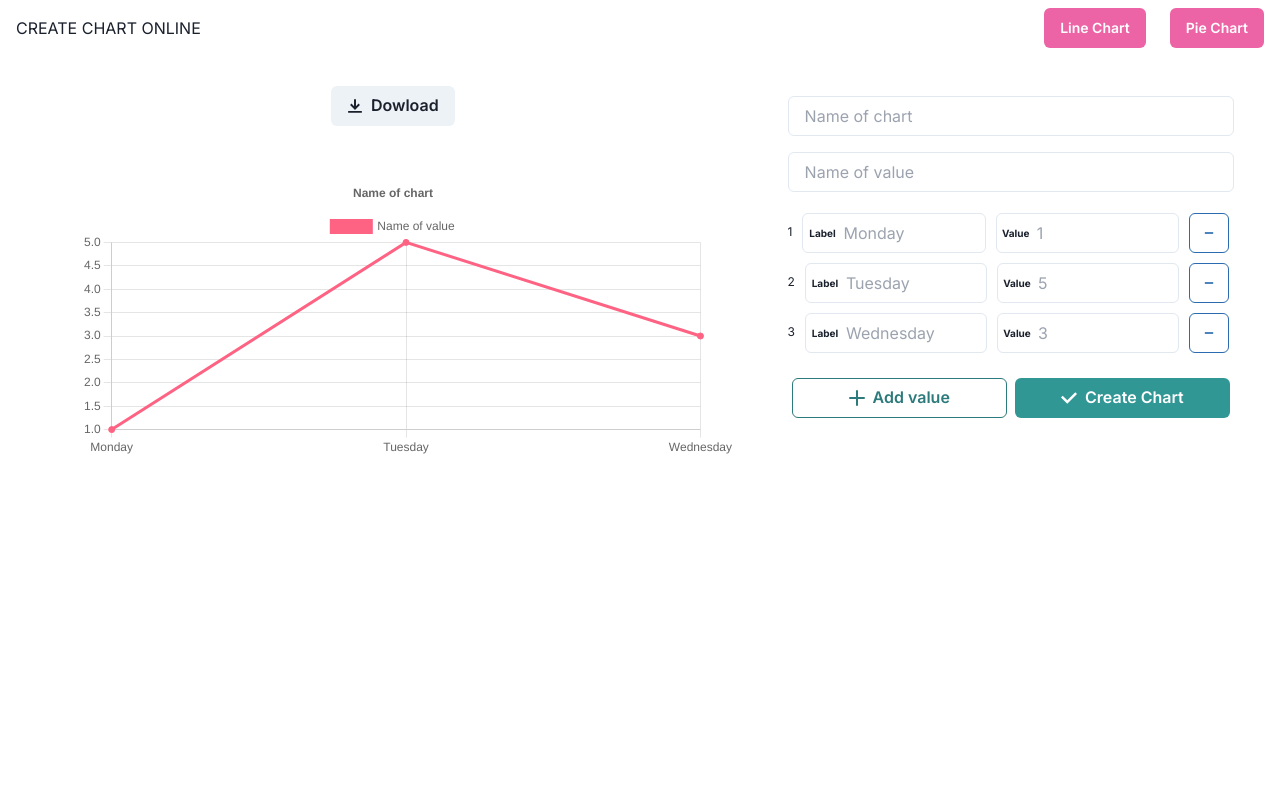
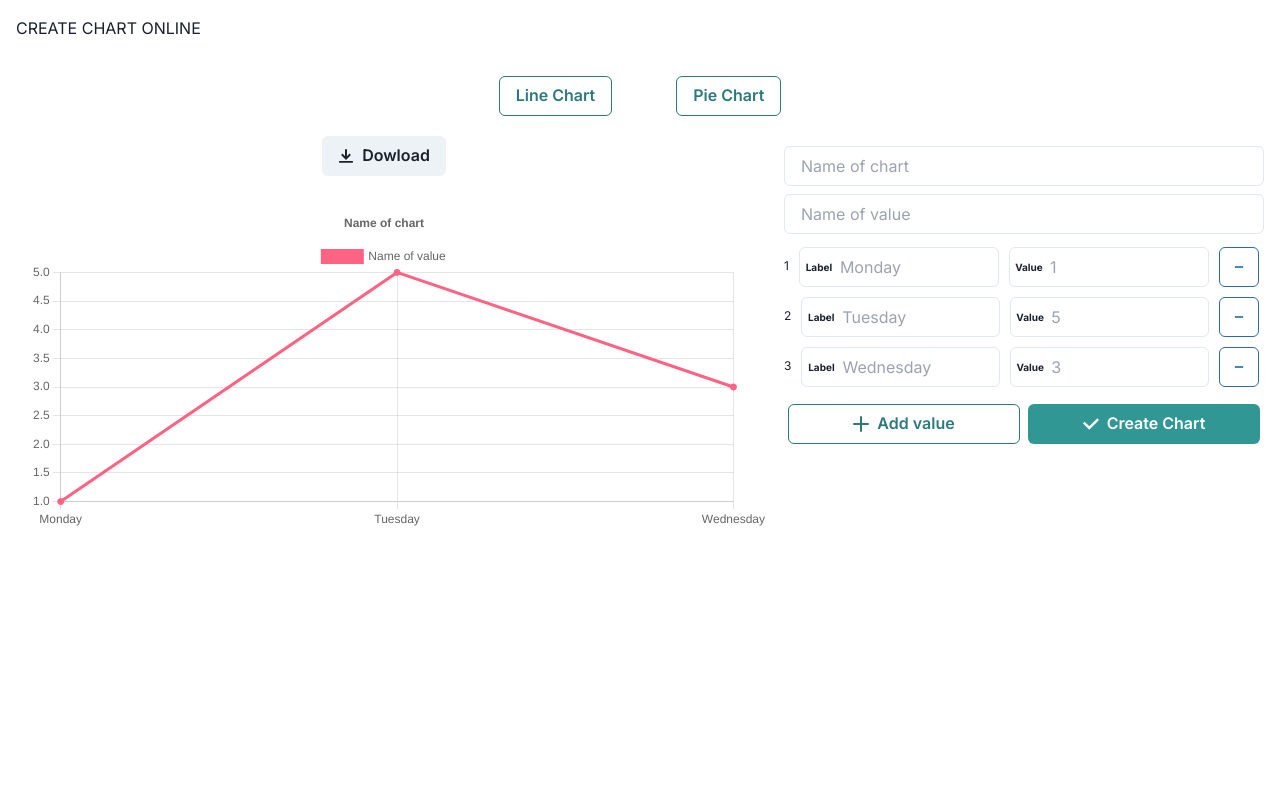
Before and after one commit to longphamit/chart-online, a Next.js app: page /en in a window 1280 px wide. Shown: the top 800 px of the page. Built offline with nearby package versions, Linux system fonts and the light colour scheme.

Commit message:
no message

```diff
--- a/src/app/[locale]/components/FormCreateChart.js
+++ b/src/app/[locale]/components/FormCreateChart.js
@@ -80,7 +80,7 @@ const FormCreateChart = ({showPickColor, showBorder, baseBorderColor, showOneCol
     }, [formCreateChartState.data]);
     return (
         <Container style={{marginTop: 10}}>
-            <Stack spacing={4}>
+            <Stack >
                 <InputGroup>
                     <Input onChange={value => handleNameOfChart(value)}
                            placeholder={t('nameOfChart')}/>
--- a/src/app/[locale]/components/LineChartCSRCpn.js
+++ b/src/app/[locale]/components/LineChartCSRCpn.js
@@ -43,13 +43,13 @@ const LineChartCSRCpn = () => {
     return (
         <>
             <Grid
-                templateRows='repeat(2, 1fr)'
-                templateColumns='repeat(5, 1fr)'
-                gap={4}
+                templateRows={{lg:'repeat(2, 1fr)'}}
+                templateColumns={{lg:'repeat(5, 1fr)'}}
+
             >
                 <GridItem rowSpan={2} colSpan={3}>
                     <DowLoadChart/>
-                    <Center style={{padding: 20}}>
+                    <Center>
                         <Line id="chart"
                               style={{background: "#ffff"}}
                               options={chartState.options}
@@ -59,7 +59,7 @@ const LineChartCSRCpn = () => {
                         />
                     </Center>
                 </GridItem>
-                <GridItem rowSpan={2} colSpan={2}>
+                <GridItem rowSpan={{lg:2}} colSpan={{lg:2,base:3}}>
                     <FormCreateChart baseBorderColor={true} showOneColor={true}/>
                 </GridItem>
             </Grid>
--- a/src/app/[locale]/components/PieChartCSRCpn.js
+++ b/src/app/[locale]/components/PieChartCSRCpn.js
@@ -46,9 +46,8 @@ const PieChartCSRCpn = () => {
 
     return (
         <Grid
-            templateRows='repeat(2, 1fr)'
-            templateColumns='repeat(5, 1fr)'
-            gap={4}
+            templateRows={{lg:'repeat(2, 1fr)'}}
+            templateColumns={{lg:'repeat(5, 1fr)'}}
         >
             <GridItem rowSpan={2} colSpan={3}>
                 <DowLoadChart/>
@@ -62,7 +61,7 @@ const PieChartCSRCpn = () => {
                     />
                 </Center>
             </GridItem>
-            <GridItem rowSpan={2} colSpan={2}>
+            <GridItem rowSpan={{lg:2}} colSpan={{lg:2,base:3}}>
                 <FormCreateChart showPickColor={true} showBorder={true}/>
             </GridItem>
         </Grid>
--- a/src/app/[locale]/layout.js
+++ b/src/app/[locale]/layout.js
@@ -5,6 +5,7 @@ import Footer from "./layout/Footer";
 import Navbar from "./layout/Header";
 import {NextIntlClientProvider, useMessages} from 'next-intl';
 import {getTranslations} from "next-intl/server";
+import Toolbar from "./layout/Toolbar";
 
 
 const inter = Inter({subsets: ["latin"]});
@@ -34,7 +35,8 @@ export default function RootLayout({children,params: {locale}}) {
             <ChakraProvider>
                 <main>
                     <Navbar h={14} locale={locale}/>
-                    <div style={{padding: 30,minHeight:"100vh"}}>
+                    <div style={{minHeight:"100vh"}}>
+                        <Toolbar locale={locale}/>
                         {children}
                     </div>
                     <div style={{bottom: 0, left: 0, width: "100%"}}>
--- a/src/app/[locale]/layout/Footer.js
+++ b/src/app/[locale]/layout/Footer.js
@@ -30,7 +30,6 @@ const Footer = () => {
             bg="gray.800"
             marginInline="auto"
             p={8}
-            height={14}
             spacing={{ base: 8, md: 0 }}
             justifyContent="space-between"
             alignItems="center"
--- a/src/app/[locale]/layout/Header.js
+++ b/src/app/[locale]/layout/Header.js
@@ -3,31 +3,13 @@
 import {
     Box,
     Flex,
-    Avatar,
-    Text,
-    Button,
-    Menu,
-    MenuButton,
-    MenuList,
-    MenuItem,
-    MenuDivider,
-    useDisclosure,
-    useColorModeValue,
-    Stack,
-    useColorMode,
-    Center
 } from '@chakra-ui/react'
-import {MoonIcon, SunIcon} from '@chakra-ui/icons'
-import NextLink from 'next/link'
 import {useRouter} from "next/navigation";
 import {useTranslations} from "next-intl";
 
 export default function Nav({h,locale}) {
     const tHeader = useTranslations("Header");
-    const tChart = useTranslations("Chart");
     const router = useRouter()
-    const {colorMode, toggleColorMode} = useColorMode()
-    const {isOpen, onOpen, onClose} = useDisclosure()
     return (
         <>
             <Box px={4}>
@@ -35,46 +17,6 @@ export default function Nav({h,locale}) {
                     <Box onClick={()=>{router.replace(`/${locale}`)}}>
                         <h1>{tHeader('name')}</h1>
                     </Box>
-
-                    <Flex alignItems={'center'}>
-                        <Stack
-                            flex={{base: 1, md: 0}}
-                            justify={'flex-end'}
-                            direction={'row'}
-                            spacing={6}>
-
-                            <Button
-                                onClick={()=>{router.replace(`/${locale}/line`)}}
-                                as={'a'}
-                                display={{base: 'none', md: 'inline-flex'}}
-                                fontSize={'sm'}
-                                fontWeight={600}
-                                color={'white'}
-                                bg={'pink.400'}
-                                href={'#'}
-                                _hover={{
-                                    bg: 'pink.300',
-                                }}>
-                                {tChart('lineChart')}
-                            </Button>
-
-                            <Button
-                                onClick={()=>{router.replace(`/${locale}/pie`)}}
-                                as={'a'}
-                                display={{base: 'none', md: 'inline-flex'}}
-                                fontSize={'sm'}
-                                fontWeight={600}
-                                color={'white'}
-                                bg={'pink.400'}
-                                href={'#'}
-                                _hover={{
-                                    bg: 'pink.300',
-                                }}>
-                                {tChart('pieChart')}
-                            </Button>
-
-                        </Stack>
-                    </Flex>
                 </Flex>
             </Box>
         </>
--- /dev/null
+++ b/src/app/[locale]/layout/Toolbar.js
@@ -0,0 +1,49 @@
+'use client'
+import {Button, Center, Flex, Spacer, Stack} from "@chakra-ui/react";
+import {useRouter} from "next/navigation";
+import {useTranslations} from "next-intl";
+
+const Toolbar = ({locale}) => {
+    const tChart = useTranslations("Chart");
+    const router = useRouter()
+    return (
+        <Center>
+            <Stack direction="row" spacing={6}>
+                <Button
+                    margin={5}
+                    variant='outline'
+                    onClick={() => {
+                        router.replace(`/${locale}/line`)
+                    }}
+                    display={{md: 'inline-flex'}}
+                    fontWeight={600}
+
+                    colorScheme='teal'
+                    href={'#'}
+                    _hover={{
+                        bg: '#319795',
+                    }}>
+                    {tChart('lineChart')}
+                </Button>
+                <Button
+                    variant='outline'
+                    margin={5}
+                    onClick={() => {
+                        router.replace(`/${locale}/pie`)
+                    }}
+                    display={{md: 'inline-flex'}}
+                    fontWeight={600}
+
+                    colorScheme='teal'
+                    href={'#'}
+                    _hover={{
+                        bg: '#319795',
+                    }}>
+                    {tChart('pieChart')}
+                </Button>
+
+            </Stack>
+        </Center>
+    )
+}
+export default Toolbar
--- a/src/middleware.js
+++ b/src/middleware.js
@@ -6,6 +6,7 @@ export default createMiddleware({
 
     // Used when no locale matches
     defaultLocale: 'en',
+    localePrefix: 'as-needed'
 });
 
 export const config = {
```
